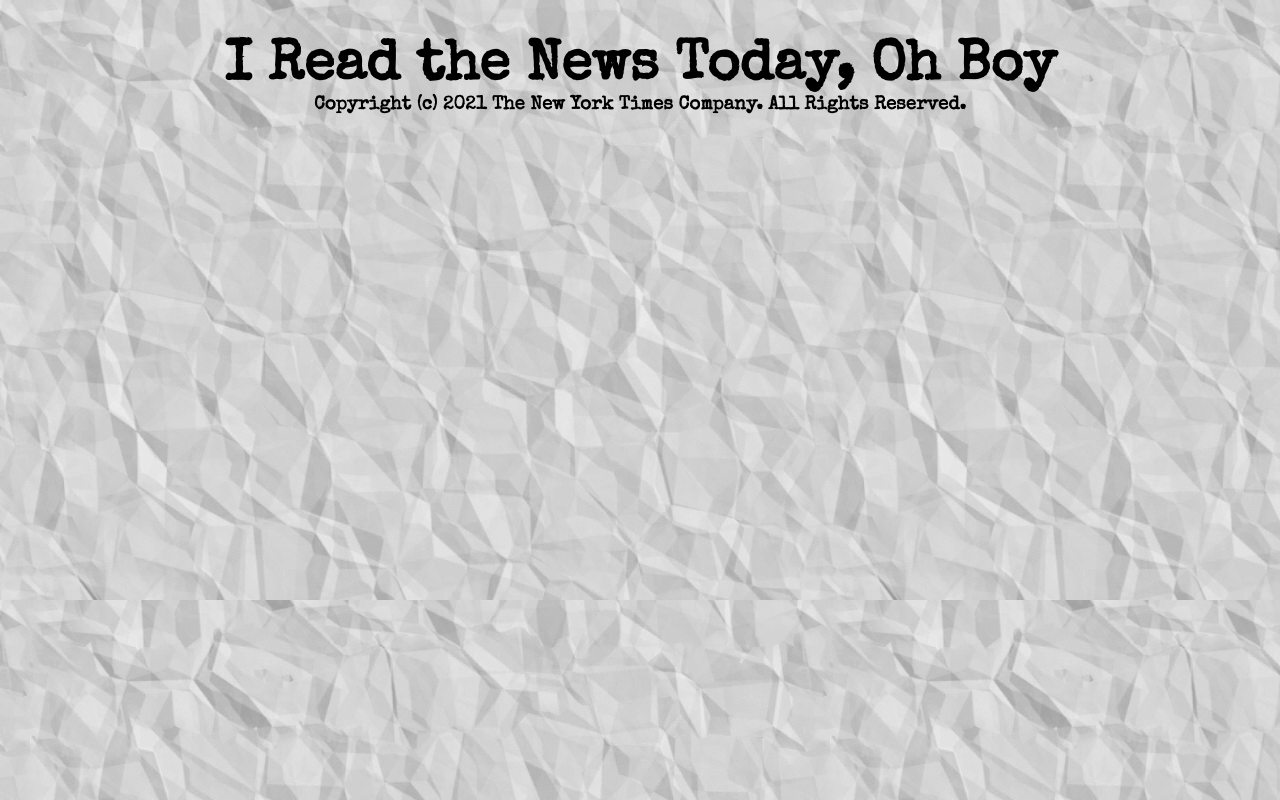
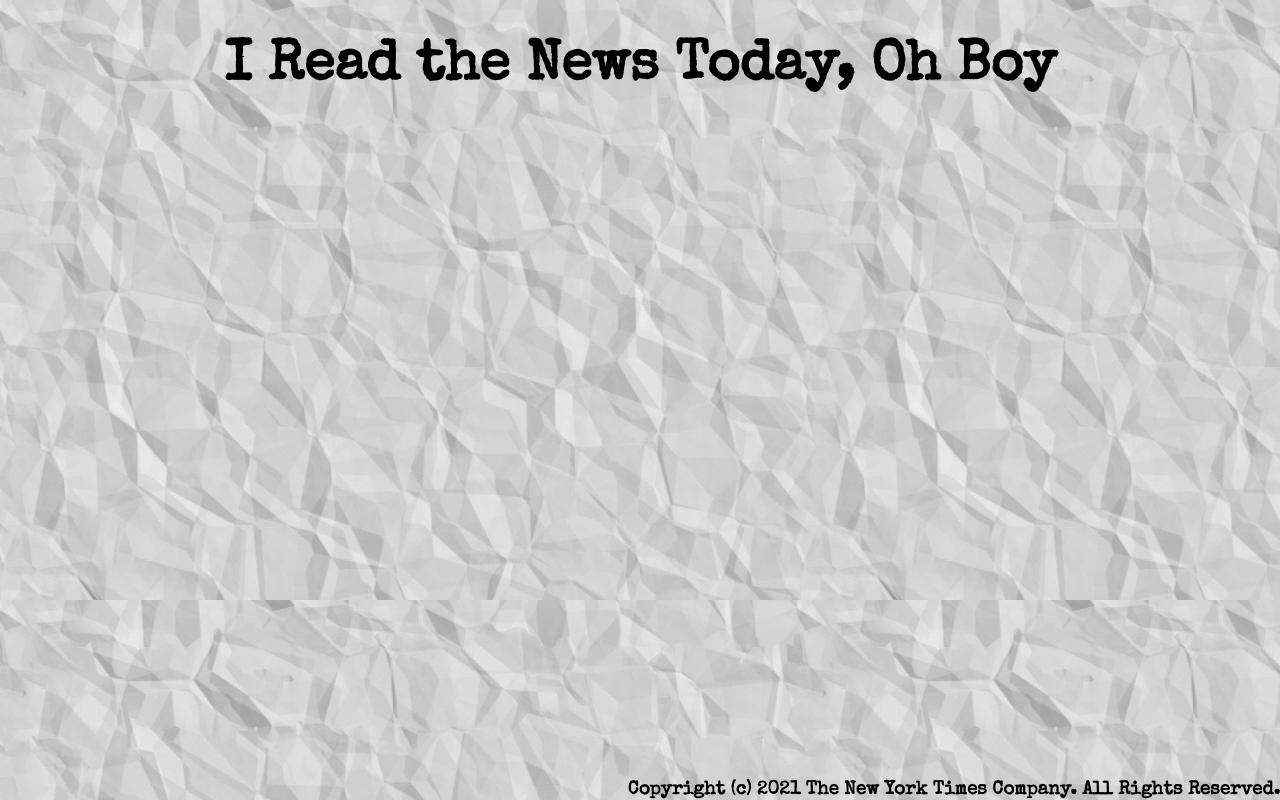
Before and after one commit to davidleach724/TakeHomeChallenge, a React (Create React App) app: page / in a window 1280 px wide. Built offline with nearby package versions, Linux system fonts and the light colour scheme; no server answers.

Commit message:
Add copyright notice

```diff
--- a/src/components/App/App.css
+++ b/src/components/App/App.css
@@ -29,3 +29,9 @@ main {
   font-size: 7vh;
   margin-top: 5vh;
 }
+
+h3 {
+  bottom: 0;
+  right: 0;
+  position: absolute;
+}
--- a/src/components/App/App.js
+++ b/src/components/App/App.js
@@ -21,9 +21,9 @@ const App = () => {
       <div className="header">
         <h1 className='main-title'>I Read the News Today, Oh Boy</h1>
         { currentStories !== null && <h2 className='tagline'>Today's News {dayjs(currentStories.last_updated).format('MMMM DD, YYYY')}</h2>}
-        <h3>Copyright (c) 2021 The New York Times Company. All Rights Reserved.</h3>
       </div>
       {currentStories !== null && <Stories currentStories={ currentStories.results }/>}
+      <h3>Copyright (c) 2021 The New York Times Company. All Rights Reserved.</h3>
     </main>
   )
 }
--- a/src/components/Stories/Stories.css
+++ b/src/components/Stories/Stories.css
@@ -3,7 +3,7 @@
   flex-wrap: wrap;
   flex-direction: row;
   width: 45vw;
-  padding-top: 5%;
+  padding-top: 2%;
   padding-left: 5vw;
   justify-content: center;
   align-items: center;
```
